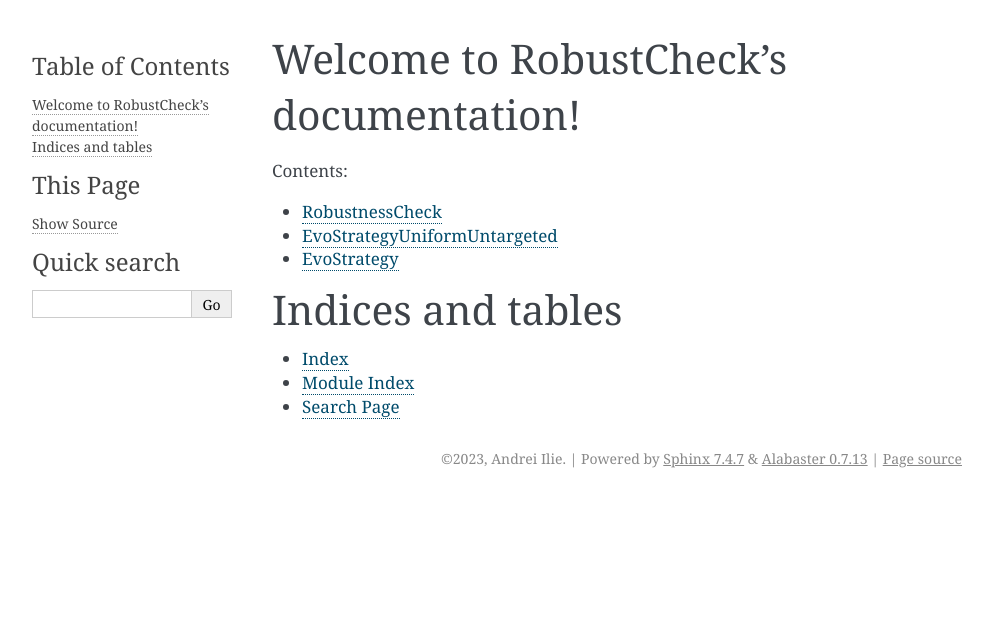
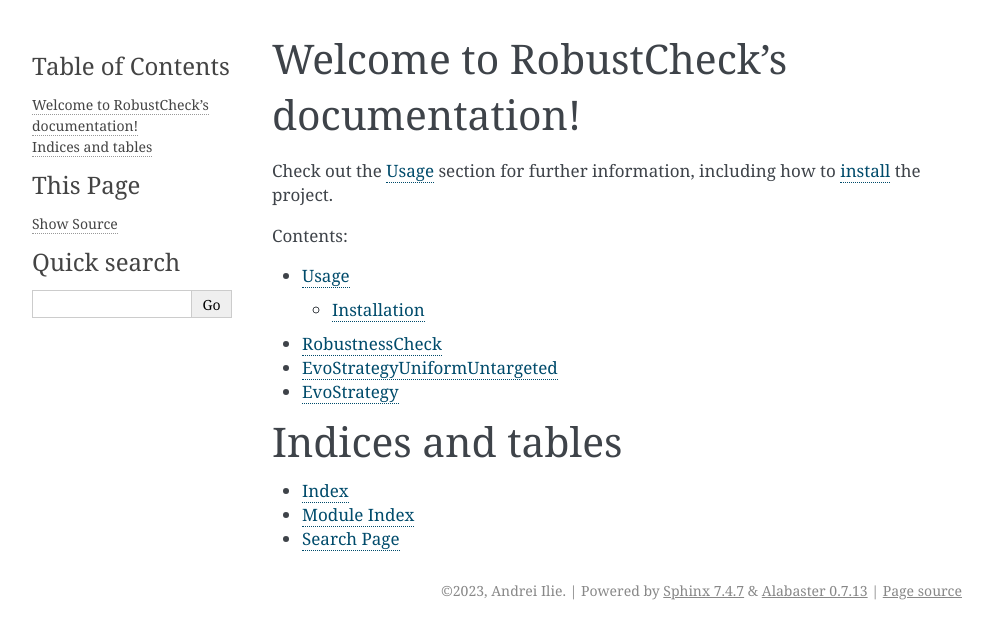
Before and after one commit to andreiilie1/RobustCheck, a Sphinx documentation site: the page built from docs/source/index.rst, in a window 1280 px wide. Shown: the top 639 px of the page, without its empty margins (148-1141 px from the left). Built offline with Sphinx 7.4.7, drawn with Linux system fonts in a browser that asks for light colours.

Commit message:
Update sphinx documentation

```diff
--- a/docs/source/index.rst
+++ b/docs/source/index.rst
@@ -5,11 +5,14 @@
 
 Welcome to RobustCheck's documentation!
 =======================================
+Check out the :doc:`usage` section for further information, including how to
+:ref:`install <installation>` the project.
 
 .. toctree::
    :maxdepth: 2
    :caption: Contents:
 
+   usage
    RobustnessCheck
    EvoStrategyUniformUntargeted
    EvoStrategy
```
Also changed, not shown: docs/source/usage.rst (added, +15 -0 lines).
